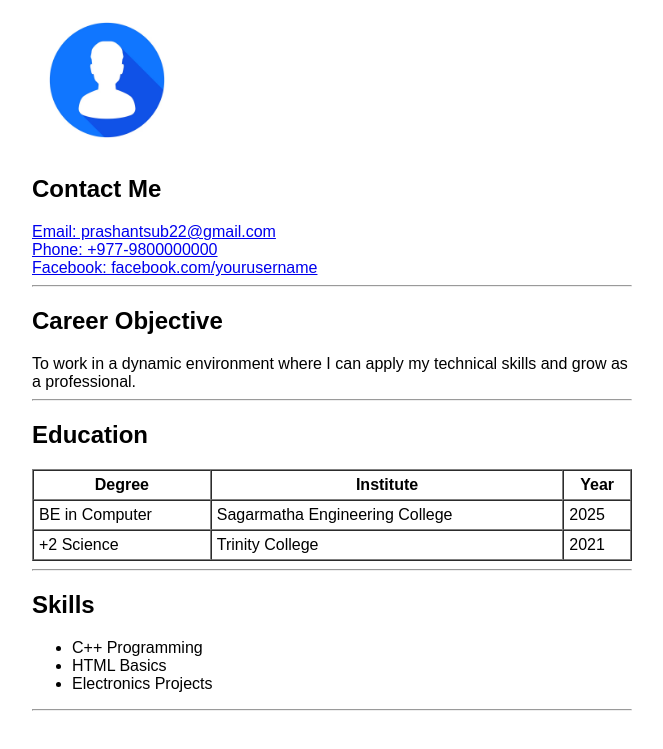
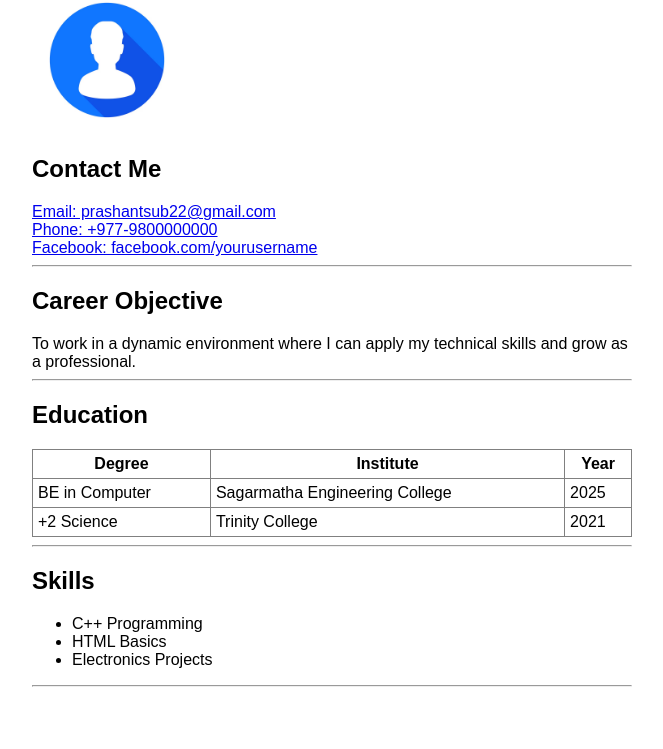
Before and after one commit to Reckon559/Reckon559, a plain HTML site: page index.html in a window 1280 px wide. Shown: the part 103-852 px from the top of the page, without its empty margins (308-971 px from the left). After the commit the page ends 810 px from the top, so only its background shows below. Drawn offline with Linux system fonts and the light colour scheme.

Commit message:
Update index.html

```diff
--- a/index.html
+++ b/index.html
@@ -2,13 +2,13 @@
 <head>
     <title>Prashant's CV</title>
 </head>
-<body style="max-width: 600px; margin: 40px auto; font-family: Arial, sans-serif;">
+<body style="max-width: 600px; margin: 20px auto; padding: 0 10px; font-family: Arial, sans-serif;">
 
     <h1>Prashant Subedi</h1>
     <hr>
 
     <div>
-        <img src="profile.avif" alt="Profile Photo" width="150">
+        <img src="profile.avif" alt="Profile Photo" style="max-width: 100%; height: auto;" width="150">
     </div>
 
     <h2>Contact Me</h2>
@@ -24,7 +24,7 @@
     <hr>
 
     <h2>Education</h2>
-    <table border="1" width="100%" cellpadding="5" cellspacing="0">
+    <table border="1" width="100%" cellpadding="5" cellspacing="0" style="border-collapse: collapse;">
         <tr>
             <th>Degree</th>
             <th>Institute</th>
```
